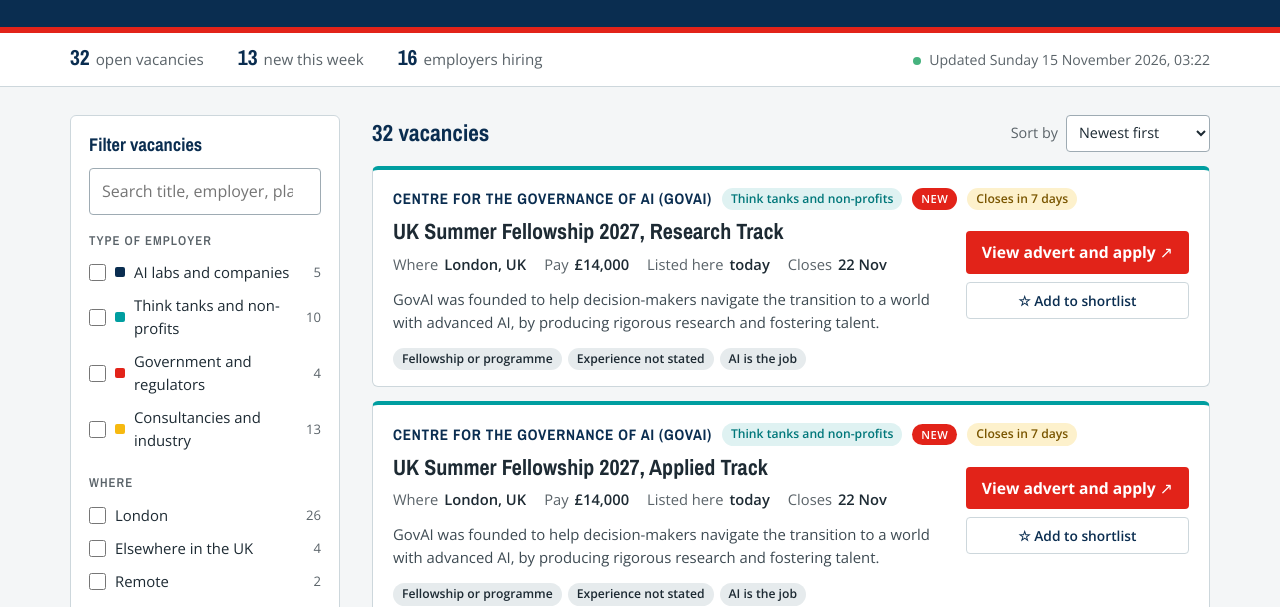
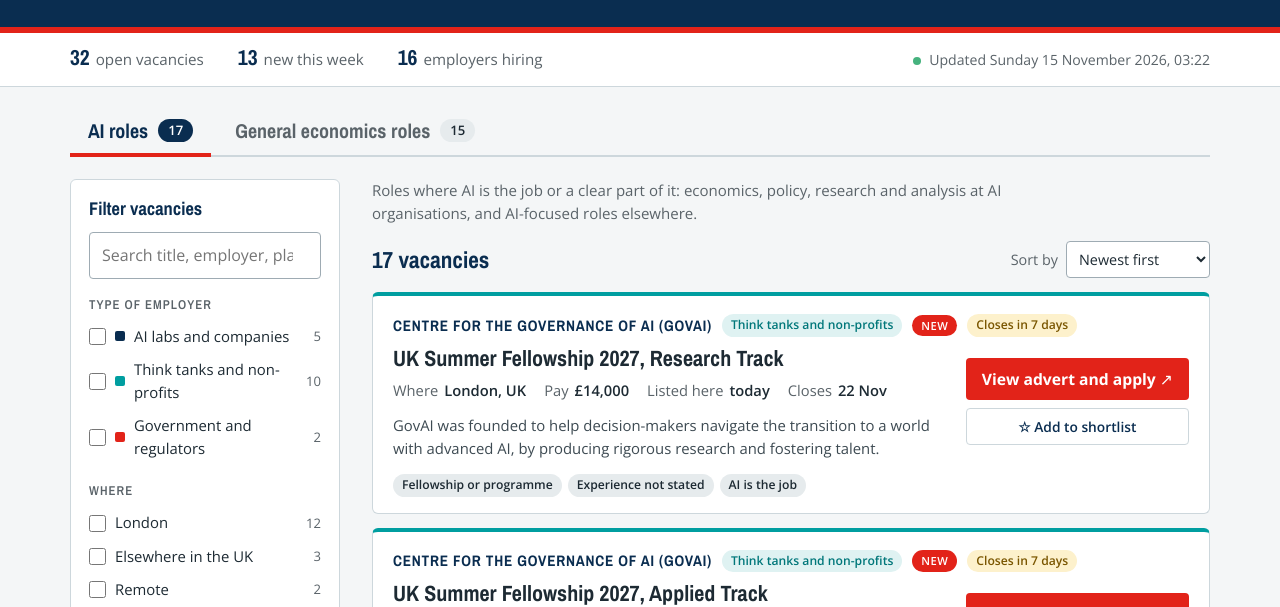
Before and after one commit to boukektkcl/economics-of-ai-jobs, a plain HTML site: page site/index.html in a window 1280 px wide. Shown: the part 193-800 px from the top of the page. Drawn offline with nearby package versions, Linux system fonts and the light colour scheme.

Commit message:
Split the board into AI roles and general economics roles tabs
Co-Authored-By: Claude Fable 5.2 <noreply@anthropic.com>

```diff
--- a/site/index.html
+++ b/site/index.html
@@ -77,7 +77,20 @@ h1 { margin: 0; font: 700 clamp(2rem, 4.4vw, 3rem)/1.05 var(--display); text-wra
 .updated.stale::before { background: #f6b910; }
 
 /* ---------- page grid ---------- */
-.page { display: grid; grid-template-columns: 270px minmax(0, 1fr); gap: 32px; padding-block: 28px 56px; align-items: start; }
+.page { display: grid; grid-template-columns: 270px minmax(0, 1fr); gap: 22px 32px; padding-block: 22px 56px; align-items: start; }
+
+/* ---------- tabs: AI roles and general economics roles ---------- */
+.tabs { grid-column: 1 / -1; display: flex; gap: 6px; border-bottom: 2px solid var(--line); }
+.tab {
+  appearance: none; background: none; border: 0; border-bottom: 4px solid transparent; margin-bottom: -2px;
+  padding: 10px 18px; font: 700 1.25rem/1.2 var(--display); color: var(--slate); cursor: pointer;
+  display: flex; gap: 10px; align-items: center; text-align: left;
+}
+.tab:hover { color: var(--navy); }
+.tab[aria-selected="true"] { color: var(--navy); border-bottom-color: var(--red); }
+.tab .n { font: 600 .82rem/1 var(--body); background: var(--mist); color: var(--ink); border-radius: 99px; padding: 5px 10px; font-variant-numeric: tabular-nums; }
+.tab[aria-selected="true"] .n { background: var(--navy); color: var(--white); }
+.tab-note { margin: 0 0 16px; font-size: .94rem; color: var(--slate); max-width: 75ch; }
 .rail { position: sticky; top: 16px; background: var(--white); border: 1px solid var(--line); border-radius: 6px; padding: 18px; }
 .rail h2 { margin: 0 0 12px; font: 700 1.15rem/1.2 var(--display); color: var(--navy); }
 .rail-toggle { display: none; }
@@ -164,6 +177,7 @@ footer a { color: var(--white); }
   .masthead .wrap { flex-direction: column; align-items: flex-start; gap: 18px; padding-block: 22px 24px; }
   .brand img { height: 72px; }
   .job { grid-template-columns: 1fr; padding: 16px; }
+  .tab { flex: 1; padding: 10px 8px; font-size: 1.08rem; gap: 8px; }
   .actions { grid-column: 1; grid-row: auto; flex-direction: row; margin-top: 10px; min-width: 0; }
   .apply { flex: 1; }
   .updated { margin-left: 0; width: 100%; }
@@ -200,6 +214,11 @@ footer a { color: var(--white); }
 </div>
 
 <main class="wrap page">
+  <div class="tabs" role="tablist" aria-label="Kind of role">
+    <button class="tab" role="tab" type="button" id="tab-ai" data-tab="ai" aria-selected="true" aria-controls="results">AI roles <span class="n" id="n-tab-ai">–</span></button>
+    <button class="tab" role="tab" type="button" id="tab-economics" data-tab="economics" aria-selected="false" aria-controls="results" tabindex="-1">General economics roles <span class="n" id="n-tab-economics">–</span></button>
+  </div>
+
   <aside class="rail" id="rail" aria-label="Filter vacancies">
     <button class="rail-toggle" id="rail-toggle" type="button" aria-expanded="false" aria-controls="rail-body">
       <span>Filter vacancies</span><span id="rail-count" aria-hidden="true">+</span>
@@ -220,7 +239,8 @@ footer a { color: var(--white); }
     </div>
   </aside>
 
-  <section id="results" aria-live="polite">
+  <section id="results" role="tabpanel" aria-labelledby="tab-ai" aria-live="polite">
+    <p class="tab-note" id="tab-note"></p>
     <div class="bar">
       <h2 id="count">Vacancies</h2>
       <label class="sort">Sort by
@@ -248,7 +268,7 @@ footer a { color: var(--white); }
         <li>Every morning a script reads the public careers pages of the employers listed below, plus the AISafety.com jobs board.</li>
         <li>It keeps roles based in the UK, or remote and open to people living in the UK.</li>
         <li>It keeps economics, policy, research and analysis roles and drops senior titles, adverts asking for more than <span id="max-years">3</span> years' experience, and adverts that require a PhD.</li>
-        <li>At employers that are not AI organisations, the advert itself has to be about AI, technology or digital markets. The exception is entry-level economist and analyst roles at economic consultancies and regulators, which are listed and labelled "Economics, not AI-specific".</li>
+        <li>At employers that are not AI organisations, the advert itself has to be about AI, technology or digital markets. The exception is entry-level economist and analyst roles at economic consultancies and regulators, which sit on their own tab, "General economics roles".</li>
       </ul>
       <p style="margin-top:10px">The filtering is automatic, so the odd unsuitable role will get through and some good ones will be missed. A listing here is not an endorsement of the employer by King's College London.</p>
     </div>
@@ -283,8 +303,14 @@ footer a { color: var(--white); }
   var KINDS = ["Job", "Internship", "Fellowship or programme"];
   var FOCUS = { "AI role": "AI is the job", "AI-related": "AI is part of the job", "Economics": "Economics, not AI-specific" };
 
+  var TABS = {
+    ai: "Roles where AI is the job or a clear part of it: economics, policy, research and analysis at AI organisations, and AI-focused roles elsewhere.",
+    economics: "Entry-level economist and analyst roles at economic consultancies and regulators. These adverts are not about AI, but they draw on the same training."
+  };
+
   var data = { jobs: [], sources: [], new_days: 7 };
-  var state = { q: "", group: {}, where: {}, kind: {}, focus: {}, onlyNew: false, onlySaved: false, sort: "newest" };
+  var loaded = false;
+  var state = { tab: location.hash === "#economics" ? "economics" : "ai", q: "", group: {}, where: {}, kind: {}, focus: {}, onlyNew: false, onlySaved: false, sort: "newest" };
   var saved = {};
   try { saved = JSON.parse(localStorage.getItem("eoai-saved") || "{}") || {}; } catch (e) { saved = {}; }
 
@@ -330,13 +356,20 @@ footer a { color: var(--white); }
   })();
 
   /* ---- filters ---- */
+  function tabOf(j) { return j.focus === "Economics" ? "economics" : "ai"; }
+  function tabJobs() { return data.jobs.filter(function (j) { return tabOf(j) === state.tab; }); }
+
+  /* Options and their counts describe the open tab, so they are rebuilt on every tab change. */
   function buildOptions(fieldId, key, labels, order, colours) {
     var box = $(fieldId);
+    Array.prototype.slice.call(box.querySelectorAll("label")).forEach(function (n) { box.removeChild(n); });
+    var pool = tabJobs();
     order.forEach(function (value) {
-      var count = data.jobs.filter(function (j) { return j[key] === value; }).length;
-      if (!count) return;
+      var count = pool.filter(function (j) { return j[key] === value; }).length;
+      if (!count) { delete state[key][value]; return; }
       var label = el("label", "opt");
       var input = el("input"); input.type = "checkbox"; input.value = value;
+      input.checked = !!state[key][value];
       input.id = fieldId + "-" + value.replace(/\W+/g, "-");
       input.addEventListener("change", function () { state[key][value] = input.checked; render(); });
       label.appendChild(input);
@@ -345,11 +378,32 @@ footer a { color: var(--white); }
       label.appendChild(el("span", "n", String(count)));
       box.appendChild(label);
     });
-    if (box.querySelectorAll("label").length < 2) box.hidden = true;
+    box.hidden = box.querySelectorAll("label").length < 2;
+  }
+  function buildFilters() {
+    buildOptions("f-group", "group", GROUPS, Object.keys(GROUPS), GROUP_COLOURS);
+    buildOptions("f-where", "where", WHERE, Object.keys(WHERE));
+    buildOptions("f-kind", "kind", {}, KINDS);
+    buildOptions("f-focus", "focus", FOCUS, Object.keys(FOCUS));
+    counts();
   }
   function active(map) { return Object.keys(map).filter(function (k) { return map[k]; }); }
 
+  function showTab(name, fromHash) {
+    state.tab = TABS[name] ? name : "ai";
+    Object.keys(TABS).forEach(function (t) {
+      var on = t === state.tab, b = $("tab-" + t);
+      b.setAttribute("aria-selected", on ? "true" : "false");
+      b.tabIndex = on ? 0 : -1;
+    });
+    $("results").setAttribute("aria-labelledby", "tab-" + state.tab);
+    $("tab-note").textContent = TABS[state.tab];
+    if (!fromHash) { try { history.replaceState(null, "", state.tab === "ai" ? location.pathname + location.search : "#" + state.tab); } catch (e) {} }
+    if (loaded) { buildFilters(); render(); }
+  }
+
   function matches(j) {
+    if (tabOf(j) !== state.tab) return false;
     var sets = [["group", state.group], ["where", state.where], ["kind", state.kind], ["focus", state.focus]];
     for (var i = 0; i < sets.length; i++) {
       var on = active(sets[i][1]);
@@ -427,14 +481,15 @@ footer a { color: var(--white); }
   }
 
   function counts() {
-    var n = Object.keys(saved).filter(function (id) { return data.jobs.some(function (j) { return j.id === id; }); }).length;
-    $("n-saved").textContent = String(n);
+    var pool = tabJobs();
+    $("n-saved").textContent = String(pool.filter(function (j) { return saved[j.id]; }).length);
+    $("n-new").textContent = String(pool.filter(isNew).length);
   }
 
   function render() {
     var list = sorted(data.jobs.filter(matches));
     var box = $("jobs"); box.textContent = "";
-    var total = data.jobs.length;
+    var total = tabJobs().length;
     $("count").textContent = list.length === total
       ? total + (total === 1 ? " vacancy" : " vacancies")
       : list.length + " of " + total + " vacancies";
@@ -470,14 +525,16 @@ footer a { color: var(--white); }
   }
 
   function start(json) {
-    data = json; data.new_days = data.new_days || 7;
+    data = json; data.new_days = data.new_days || 7; loaded = true;
     data.jobs.forEach(function (j) {
       j.posted_exact = !!j.posted && j.posted !== j.first_seen;
       j.first_seen_or_posted = j.posted || j.first_seen;
     });
     $("stat-total").textContent = String(data.jobs.length);
     $("stat-new").textContent = String(data.jobs.filter(isNew).length);
-    $("n-new").textContent = String(data.jobs.filter(isNew).length);
+    Object.keys(TABS).forEach(function (t) {
+      $("n-tab-" + t).textContent = String(data.jobs.filter(function (j) { return tabOf(j) === t; }).length);
+    });
     var employers = {}; data.jobs.forEach(function (j) { employers[j.employer] = 1; });
     $("stat-employers").textContent = String(Object.keys(employers).length);
     if (data.max_years) $("max-years").textContent = String(data.max_years);
@@ -489,12 +546,19 @@ footer a { color: var(--white); }
       + ", " + when.toLocaleTimeString("en-GB", { hour: "2-digit", minute: "2-digit" });
     if (hours > 36) u.className = "updated stale";
 
-    buildOptions("f-group", "group", GROUPS, Object.keys(GROUPS), GROUP_COLOURS);
-    buildOptions("f-where", "where", WHERE, Object.keys(WHERE));
-    buildOptions("f-kind", "kind", {}, KINDS);
-    buildOptions("f-focus", "focus", FOCUS, Object.keys(FOCUS));
-    counts(); render(); renderSources();
+    showTab(state.tab, true); renderSources();
   }
+
+  Array.prototype.forEach.call(document.querySelectorAll(".tab"), function (b) {
+    b.addEventListener("click", function () { showTab(b.getAttribute("data-tab")); });
+    b.addEventListener("keydown", function (e) {
+      if (e.key !== "ArrowLeft" && e.key !== "ArrowRight") return;
+      var other = state.tab === "ai" ? "economics" : "ai";
+      showTab(other); $("tab-" + other).focus();
+    });
+  });
+  window.addEventListener("hashchange", function () { showTab(location.hash === "#economics" ? "economics" : "ai", true); });
+  showTab(state.tab, true);
 
   $("q").addEventListener("input", function (e) { state.q = e.target.value.trim(); render(); });
   $("sort").addEventListener("change", function (e) { state.sort = e.target.value; render(); });
```
Also changed, not shown: 1 other file.
